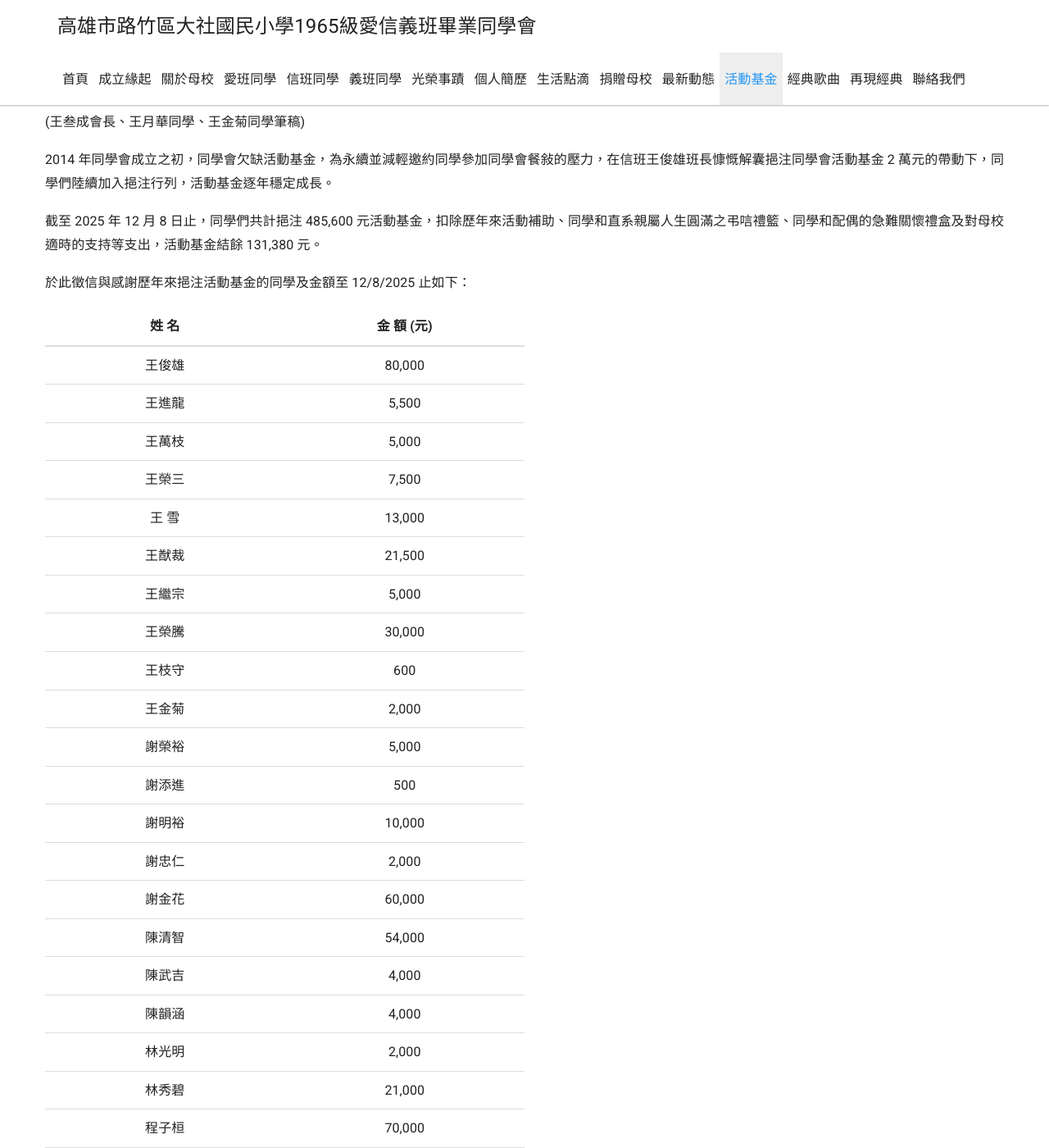
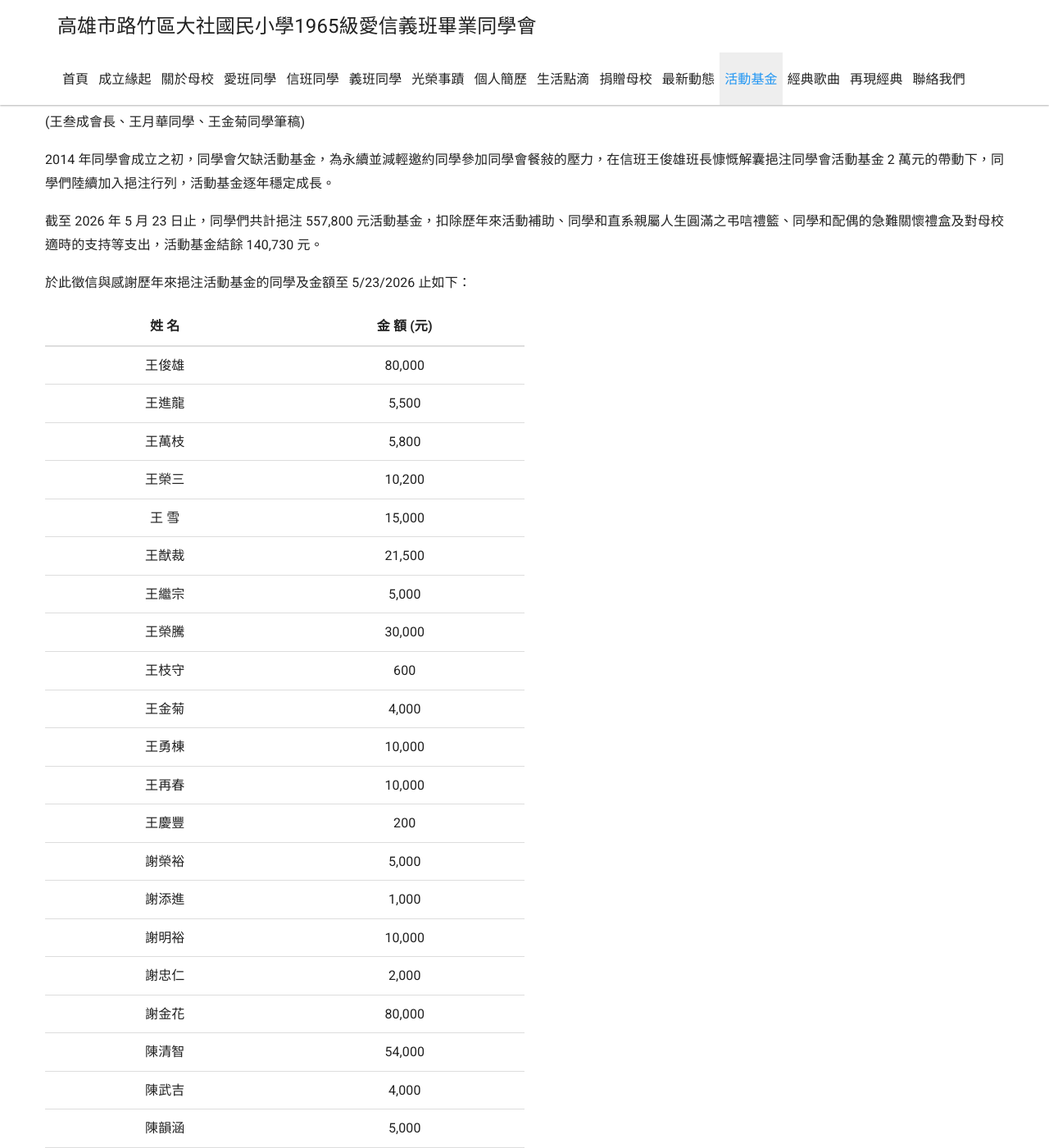
Before and after one commit to dashe1965/dashe1965.github.io, a Jekyll site: the page built from _docs/activity/activity.md, in a window 1280 px wide and 1400 px high, scrolled down 308 px. Shown: the whole window at 82% size. Built offline with Jekyll 4.4.1, drawn with Linux system fonts in a browser that asks for light colours; nearby versions of some CDN libraries; some of the changed text lies outside the part shown.

Commit message:
Update activity.md

```diff
--- a/_docs/activity/activity.md
+++ b/_docs/activity/activity.md
@@ -8,35 +8,39 @@ sectionid: activity
 
 2014 年同學會成立之初，同學會欠缺活動基金，為永續並減輕邀約同學參加同學會餐敍的壓力，在信班王俊雄班長慷慨解囊挹注同學會活動基金 2 萬元的帶動下，同學們陸續加入挹注行列，活動基金逐年穩定成長。
 
-截至 2025 年 12 月 8 日止，同學們共計挹注 485,600 元活動基金，扣除歷年來活動補助、同學和直系親屬人生圓滿之弔唁禮籃、同學和配偶的急難關懷禮盒及對母校適時的支持等支出，活動基金結餘 131,380 元。
+截至 2026 年 5 月 23 日止，同學們共計挹注 557,800 元活動基金，扣除歷年來活動補助、同學和直系親屬人生圓滿之弔唁禮籃、同學和配偶的急難關懷禮盒及對母校適時的支持等支出，活動基金結餘 140,730 元。
 
-於此徵信與感謝歷年來挹注活動基金的同學及金額至 12/8/2025 止如下：
+於此徵信與感謝歷年來挹注活動基金的同學及金額至 5/23/2026 止如下：
 
 |  姓 名   | 金 額 (元) |
 | :------: | :--------: |
 |  王俊雄  |   80,000   |
 |  王進龍  |   5,500    |
-|  王萬枝  |   5,000    |
-|  王榮三  |   7,500    |
-|  王 雪   |   13,000   |
+|  王萬枝  |   5,800    |
+|  王榮三  |   10,200   |
+|  王 雪   |   15,000   |
 |  王猷裁  |   21,500   |
 |  王繼宗  |   5,000    |
 |  王榮騰  |   30,000   |
 |  王枝守  |    600     |
-|  王金菊  |   2,000    |
+|  王金菊  |   4,000    |
+|  王勇棟  |   10,000   |
+|  王再春  |   10,000   |
+|  王慶豐  |    200     |
 |  謝榮裕  |   5,000    |
-|  謝添進  |    500     |
+|  謝添進  |   1,000    |
 |  謝明裕  |   10,000   |
 |  謝忠仁  |   2,000    |
-|  謝金花  |   60,000   |
+|  謝金花  |   80,000   |
 |  陳清智  |   54,000   |
 |  陳武吉  |   4,000    |
-|  陳韻涵  |   4,000    |
+|  陳韻涵  |   5,000    |
 |  林光明  |   2,000    |
-|  林秀碧  |   21,000   |
-|  程子桓  |   70,000   |
-|  楊春龍  |   80,000   |
-|  楊美鳳  |   1,000    |
+|  林秀碧  |   24,000   |
+|  程子桓  |   75,000   |
+|  楊春龍  |   90,000   |
+|  楊美鳳  |   3,000    |
 |  趙正長  |   2,000    |
+|  張若蘭  |   3,000    |
 | :------: |  :------:  |
-|  合 計   |  485,600   |
+|  合 計   |  557,800   |
```
